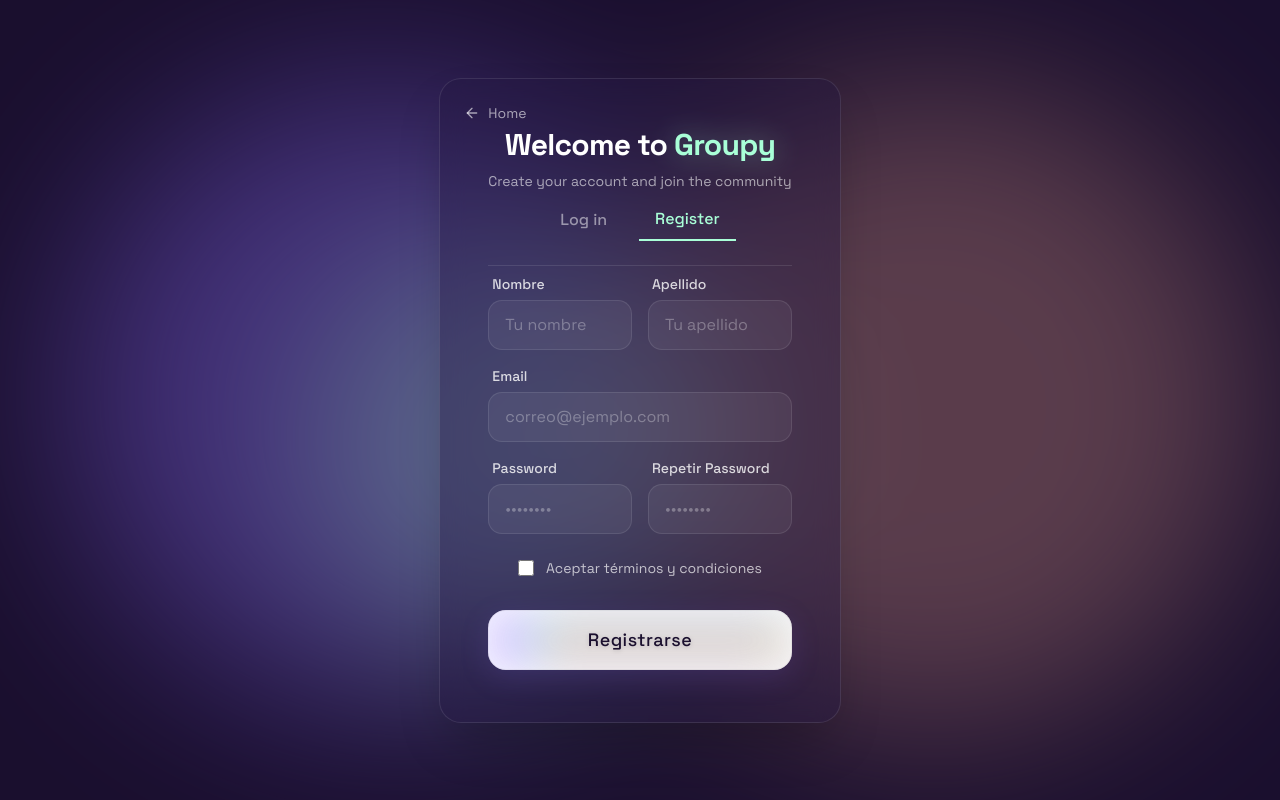
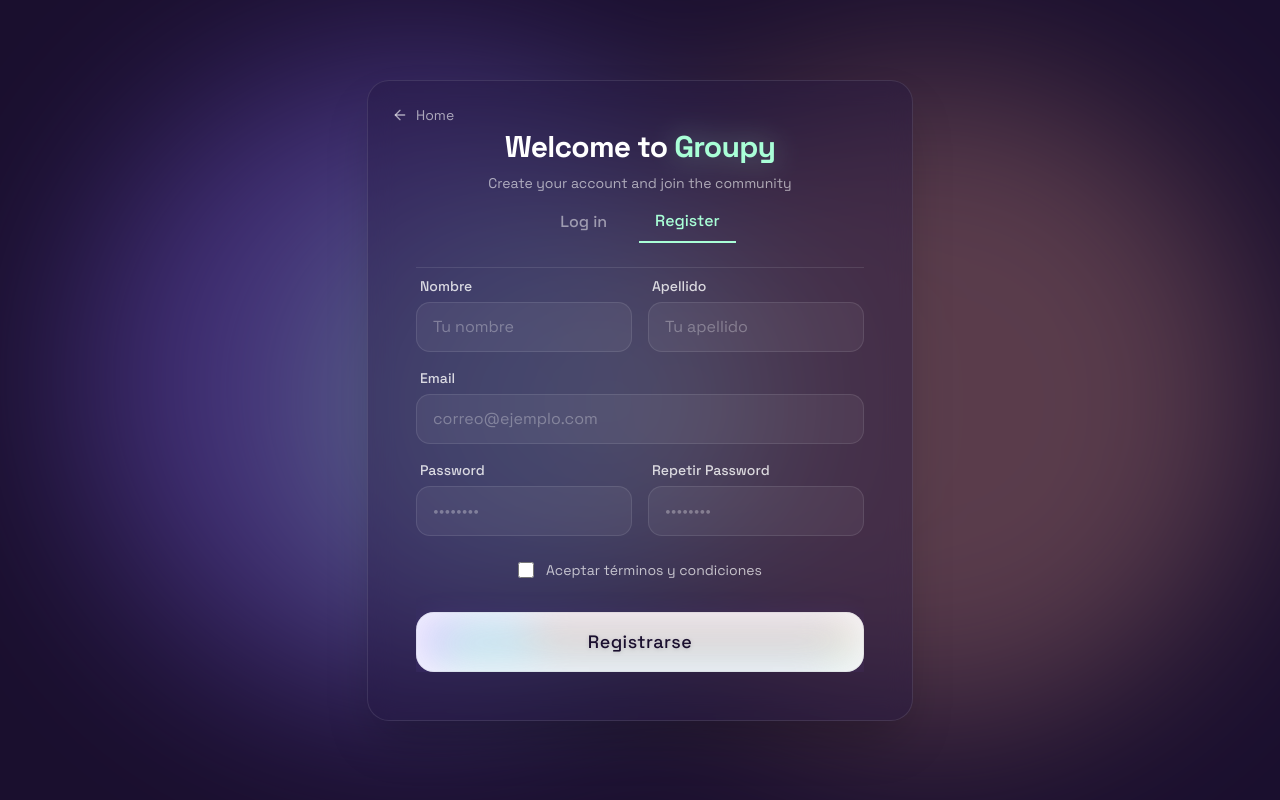
Before and after one commit to Alexeque1/GroupyApp, a Next.js app: page /auth in a window 1280 px wide. Built offline with nearby package versions, Linux system fonts and the light colour scheme.

Commit message:
Refinado de seccion de Login y Sign up

```diff
--- a/src/app/auth/page.tsx
+++ b/src/app/auth/page.tsx
@@ -1,52 +1,27 @@
-"use client";
+import AuthCard from "@/components/auth/auth-card";
+import AnimatedBackground from "@/components/ui/backgrounds/animated-background";
 
-import { motion } from "framer-motion";
-import AuthCard from "@/components/auth/auth-card";
+interface AuthPageProps {
+  searchParams: Promise<{
+    mode?: string;
+  }>;
+}
 
-export default function Auth() {
+export default async function Auth({
+    searchParams,
+}: AuthPageProps) {
+
+    const { mode } = await searchParams;
+
     return (
         <div className="relative min-h-screen w-full flex flex-col items-center justify-center overflow-hidden bg-[#1a0f2e] text-white">
 
             {/* FONDO MESHY */}
-            <div className="absolute inset-0 z-0 overflow-hidden blur-[90px] opacity-70 pointer-events-none">
-
-                {/* Bola 1 - Morada */}
-                <motion.div
-                    animate={{
-                        x: ["-30%", "40%", "-10%", "-30%"],
-                        y: ["-30%", "20%", "50%", "-30%"],
-                        scale: [1, 1.4, 0.9, 1],
-                    }}
-                    transition={{ duration: 12, repeat: Infinity, ease: "easeInOut" }}
-                    className="absolute top-0 left-0 h-[500px] w-[500px] rounded-full bg-[#8C6CFF]/50"
-                />
-
-                {/* Bola 2 - Naranja Suave */}
-                <motion.div
-                    animate={{
-                        x: ["40%", "-20%", "20%", "40%"],
-                        y: ["30%", "-30%", "40%", "30%"],
-                        scale: [0.8, 1.3, 1.1, 0.8],
-                    }}
-                    transition={{ duration: 15, repeat: Infinity, ease: "easeInOut" }}
-                    className="absolute bottom-0 right-0 h-[500px] w-[500px] rounded-full bg-[#FFB199]/40"
-                />
-
-                {/* Bola 3 - Menta (Ahora con movimiento automático cruzado) */}
-                <motion.div
-                    animate={{
-                        x: ["-20%", "30%", "-10%", "-20%"],
-                        y: ["10%", "-40%", "30%", "10%"],
-                        scale: [1, 1.5, 0.9, 1],
-                    }}
-                    transition={{ duration: 10, repeat: Infinity, ease: "easeInOut" }}
-                    className="absolute left-1/4 top-1/4 h-[400px] w-[400px] rounded-full bg-[#A9FFD7]/40"
-                />
-            </div>
+            <AnimatedBackground/>
 
             {/* CONTENIDO */}
-            <div className="relative z-10 flex flex-col items-center gap-6 rounded-3xl bg-[#251842]/40 border border-white/10 p-12 backdrop-blur-md shadow-2xl">
-                <AuthCard />
+            <div className="relative z-10 flex flex-col items-center gap-6 rounded-3xl bg-[#251842]/40 border border-white/10 p-12 backdrop-blur-md shadow-2xl h-full">
+                <AuthCard initialMode={mode === "login" ? "login" : "register"} />
             </div>
 
         </div>
--- a/src/components/auth/auth-card.tsx
+++ b/src/components/auth/auth-card.tsx
@@ -7,11 +7,17 @@ import { ArrowLeft } from "lucide-react";
 import LoginForm from "@/components/auth/login-form";
 import RegisterForm from "@/components/auth/register-form";
 
-export default function AuthCard() {
-  const [mode, setMode] = useState<"login" | "register">("register");
+interface AuthCardProps {
+  initialMode: "login" | "register";
+}
+
+export default function AuthCard({
+    initialMode,
+}: AuthCardProps) {
+  const [mode, setMode] = useState(initialMode);
 
   return (
-    <div className="flex w-full max-w-md flex-col gap-2">
+    <div className="flex w-full max-w-md flex-col gap-2 h-full">
 
       {/* BOTÓN PARA DEVOLVERSE A HOME */}
       <div className="absolute left-6 top-6">
@@ -51,20 +57,21 @@ export default function AuthCard() {
       </div>
 
       {/* Animación de transición entre los formularios */}
-      <div className="relative min-h-[400px]">
-        <AnimatePresence mode="wait">
+      <motion.div layout className="relative overflow-hidden">
+        <AnimatePresence mode="popLayout" initial={false}>
           <motion.div
             key={mode}
+            layout
             initial={{ opacity: 0, x: mode === "login" ? -20 : 20 }}
             animate={{ opacity: 1, x: 0 }}
             exit={{ opacity: 0, x: mode === "login" ? 20 : -20 }}
             transition={{ duration: 0.3, ease: "easeInOut" }}
-            className="absolute left-0 top-0 w-full"
+            className="w-full"
           >
             {mode === "login" ? <LoginForm /> : <RegisterForm />}
           </motion.div>
         </AnimatePresence>
-      </div>
+      </motion.div>
     </div>
   );
 }
--- a/src/components/landing/header.tsx
+++ b/src/components/landing/header.tsx
@@ -46,8 +46,8 @@ export default function Header() {
               className={`absolute z-10 right-0 mt-2 w-48 whitespace-nowrap bg-white border rounded shadow p-4 flex flex-col gap-3
                 origin-top-right transition-all duration-150 ease-out
                 ${isAccountOpen ? "opacity-100 scale-100" : "opacity-0 scale-95 pointer-events-none"}`}>
-              <Link href="/auth">Iniciar sesión</Link>
-              <Link href="/auth">Registrarse</Link>
+              <Link href="/auth?mode=login">Log in</Link>
+              <Link href="/auth?mode=signup">Sign up</Link>
             </div>
           </div>
 
--- /dev/null
+++ b/src/components/ui/backgrounds/animated-background.tsx
@@ -0,0 +1,55 @@
+"use client";
+
+import { motion } from "framer-motion";
+
+export default function AnimatedBackground() {
+  return (
+    <div className="absolute inset-0 z-0 overflow-hidden blur-[90px] opacity-70 pointer-events-none">
+
+      {/* Bola 1 */}
+      <motion.div
+        animate={{
+          x: ["-30%", "40%", "-10%", "-30%"],
+          y: ["-30%", "20%", "50%", "-30%"],
+          scale: [1, 1.4, 0.9, 1],
+        }}
+        transition={{
+          duration: 12,
+          repeat: Infinity,
+          ease: "easeInOut",
+        }}
+        className="absolute top-0 left-0 h-[500px] w-[500px] rounded-full bg-[#8C6CFF]/50"
+      />
+
+      {/* Bola 2 */}
+      <motion.div
+        animate={{
+          x: ["40%", "-20%", "20%", "40%"],
+          y: ["30%", "-30%", "40%", "30%"],
+          scale: [0.8, 1.3, 1.1, 0.8],
+        }}
+        transition={{
+          duration: 15,
+          repeat: Infinity,
+          ease: "easeInOut",
+        }}
+        className="absolute bottom-0 right-0 h-[500px] w-[500px] rounded-full bg-[#FFB199]/40"
+      />
+
+      {/* Bola 3 */}
+      <motion.div
+        animate={{
+          x: ["-20%", "30%", "-10%", "-20%"],
+          y: ["10%", "-40%", "30%", "10%"],
+          scale: [1, 1.5, 0.9, 1],
+        }}
+        transition={{
+          duration: 10,
+          repeat: Infinity,
+          ease: "easeInOut",
+        }}
+        className="absolute left-1/4 top-1/4 h-[400px] w-[400px] rounded-full bg-[#A9FFD7]/40"
+      />
+    </div>
+  );
+}
```
